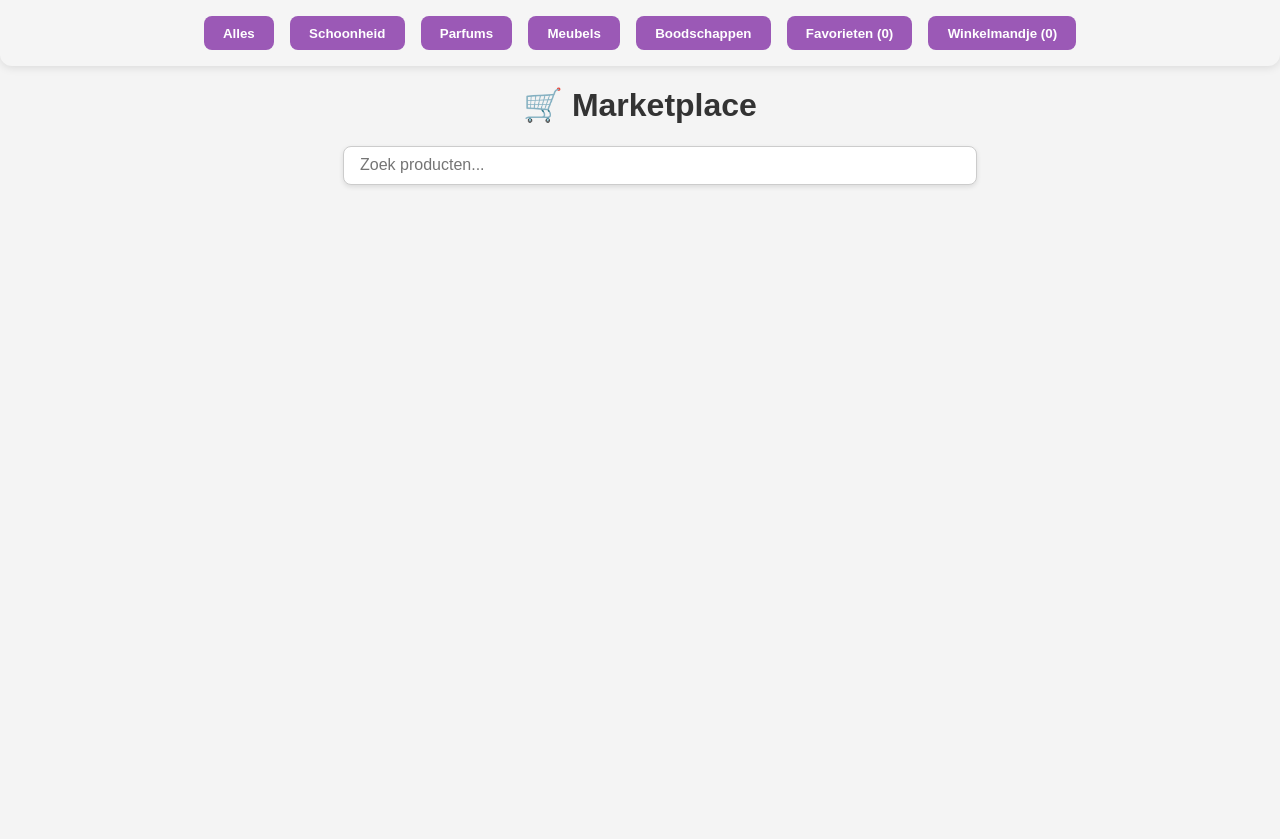
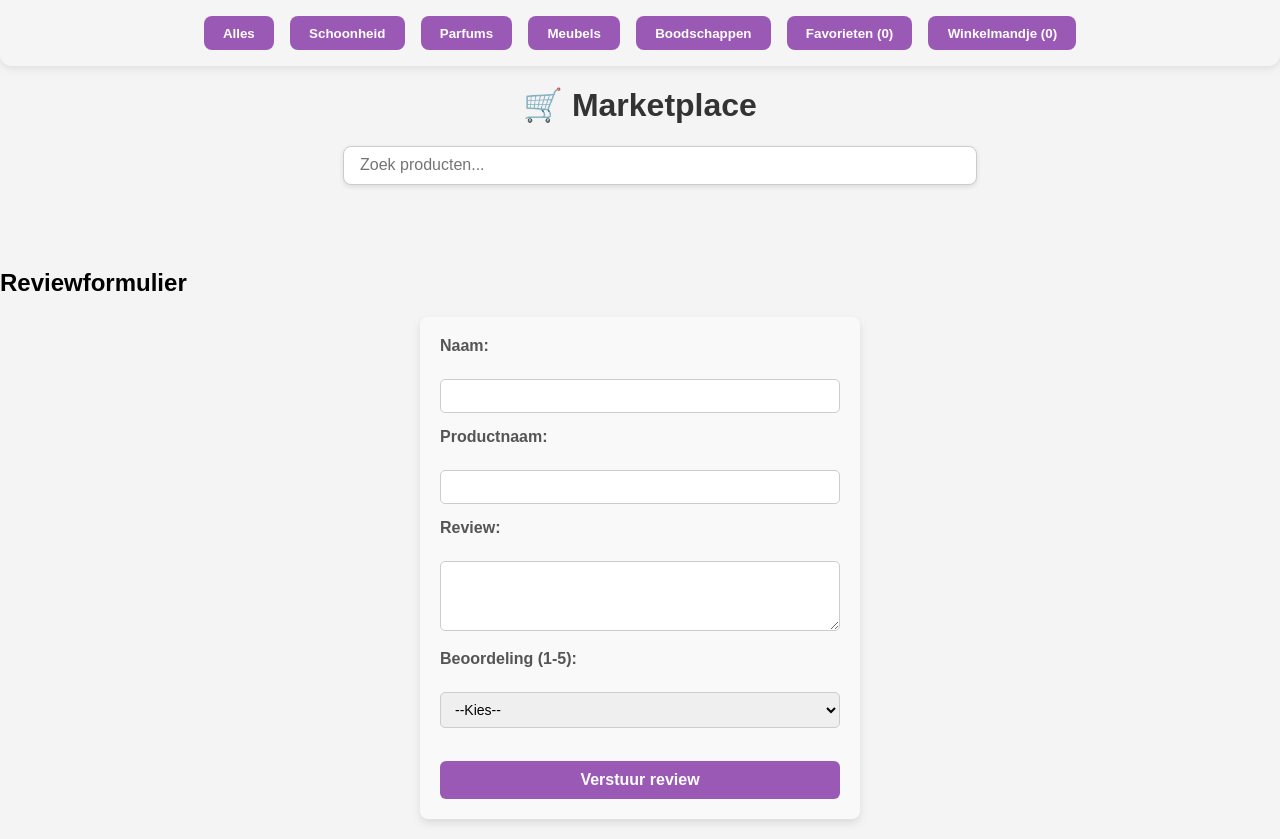
Before and after one commit to Wiamxb/Marketplace, a plain HTML site: page Marketplace/index.html in a window 1280 px wide. Shown: the top 839 px of the page. Before the commit the page ends 800 px from the top, so only its background shows below. Drawn offline with Linux system fonts and the light colour scheme; no server answers.

Commit message:
"Review-formulier"

```diff
--- a/Marketplace/index.html
+++ b/Marketplace/index.html
@@ -28,6 +28,31 @@
       <div id="cart-container"></div>
     </div>
 
+    <h2>Reviewformulier</h2>
+<form id="simple-review-form">
+  <label>Naam:</label><br />
+  <input type="text" name="name" required /><br />
+
+  <label>Productnaam:</label><br />
+  <input type="text" name="product" required /><br />
+
+  <label>Review:</label><br />
+  <textarea name="review" rows="3" required></textarea><br />
+
+  <label>Beoordeling (1-5):</label><br />
+  <select name="rating" required>
+    <option value="">--Kies--</option>
+    <option value="1">1</option>
+    <option value="2">2</option>
+    <option value="3">3</option>
+    <option value="4">4</option>
+    <option value="5">5</option>
+  </select><br /><br />
+
+  <button type="submit">Verstuur review</button>
+</form>
+
+
     <script type="module" src="src/main.js"></script>
   </body>
 </html>
--- a/Marketplace/src/main.js
+++ b/Marketplace/src/main.js
@@ -174,3 +174,20 @@ const observer = new IntersectionObserver(entries => {
     }
   });
 });
+
+/*Review-formulier*/
+document.getElementById('simple-review-form').addEventListener('submit', function(e) {
+  e.preventDefault();
+
+  const formData = new FormData(this);
+  const reviewData = {
+    name: formData.get('name'),
+    product: formData.get('product'),
+    review: formData.get('review'),
+    rating: formData.get('rating'),
+  };
+
+  console.log('Review ontvangen:', reviewData);
+  alert('Bedankt voor je review!');
+  this.reset();
+});
--- a/Marketplace/src/style.css
+++ b/Marketplace/src/style.css
@@ -256,6 +256,76 @@ nav button:hover {
   transform: translateY(0);
 }
 
+/*formulier-css*/
+#simple-review-form {
+  max-width: 400px;
+  margin: 20px auto;
+  padding: 20px;
+  background: #f9f9f9;
+  border-radius: 8px;
+  box-shadow: 0 4px 8px rgba(0,0,0,0.1);
+  font-family: Arial, sans-serif;
+}
+
+#simple-review-form h2 {
+  text-align: center;
+  margin-bottom: 15px;
+  color: #333;
+}
+
+#simple-review-form label {
+  display: block;
+  margin-bottom: 6px;
+  font-weight: 600;
+  color: #555;
+}
+
+#simple-review-form input[type="text"],
+#simple-review-form textarea,
+#simple-review-form select {
+  width: 100%;
+  padding: 8px 10px;
+  margin-bottom: 15px;
+  border: 1px solid #ccc;
+  border-radius: 5px;
+  font-size: 14px;
+  box-sizing: border-box;
+  transition: border-color 0.3s ease;
+}
+
+#simple-review-form input[type="text"]:focus,
+#simple-review-form textarea:focus,
+#simple-review-form select:focus {
+  border-color: #007BFF;
+  outline: none;
+}
+
+#simple-review-form textarea {
+  resize: vertical;
+  min-height: 70px;
+}
+
+#simple-review-form button {
+  background-color: #9b59b6;
+  color: white;
+  padding: 10px 0;
+  width: 100%;
+  border: none;
+  border-radius: 6px;
+  font-size: 16px;
+  cursor: pointer;
+  font-weight: 600;
+  transition: background-color 0.3s ease;
+}
+
+#simple-review-form button:hover {
+  background-color: #9b59b6;
+}
+
+#simple-review-form button:active {
+  background-color:#9b59b6;
+}
+
 
 /*Mobiele weergave*/
 @media (max-width: 768px) {
```
